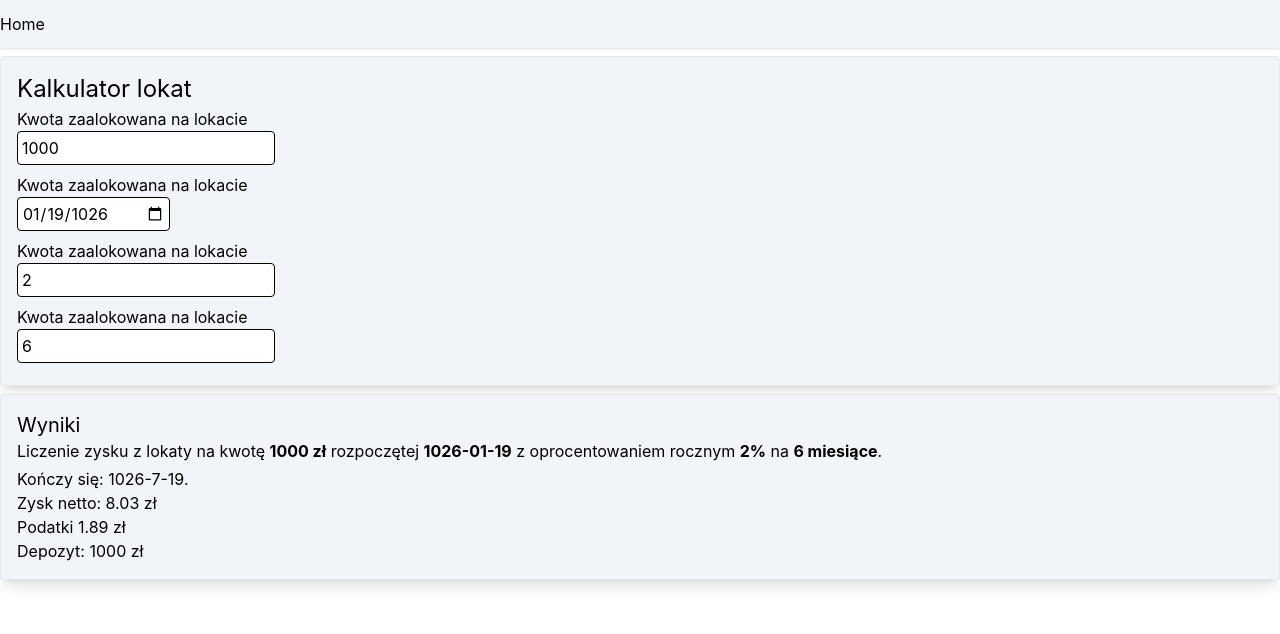
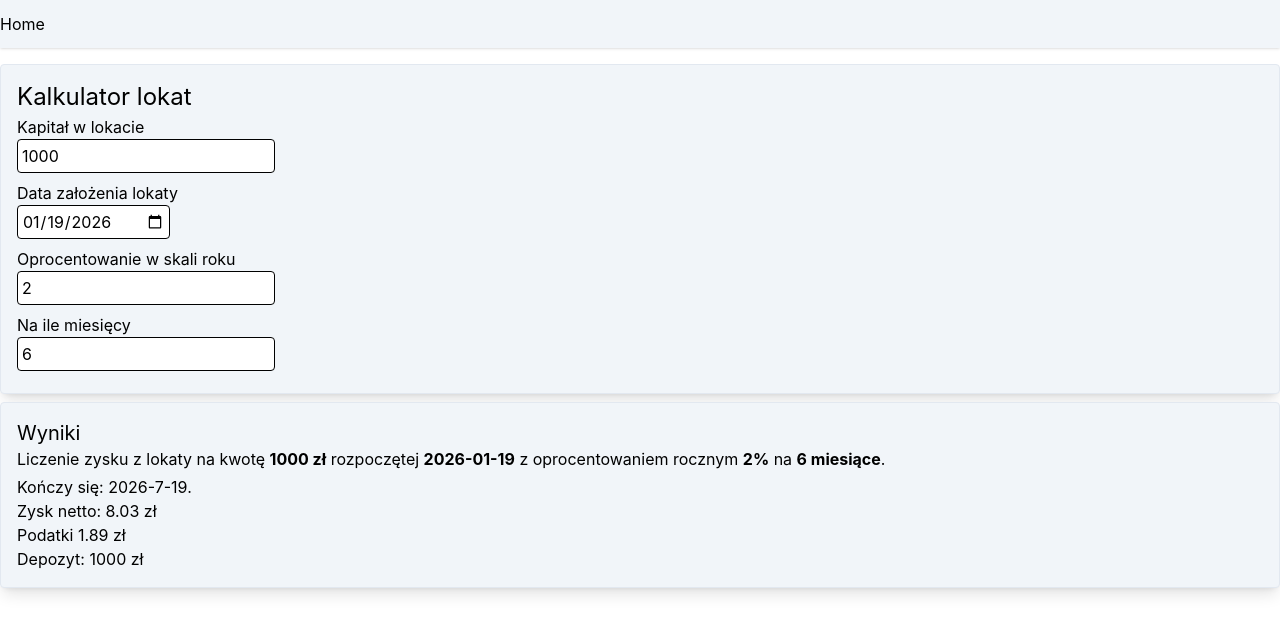
Before and after one commit to kolaczyn/investment-calculator, a Vue app: page / in a window 1280 px wide. Shown: the top 634 px of the page. Built offline with nearby package versions, Linux system fonts and the light colour scheme; the HTML template or start-up script is replaced by a standard one.

Commit message:
fix start date and labels

```diff
--- a/src/components/app-input/AppInput.vue
+++ b/src/components/app-input/AppInput.vue
@@ -2,6 +2,7 @@
 import type { InputTypeHTMLAttribute } from 'vue';
 
 defineProps<{
+    label: string
     id: string,
     type: InputTypeHTMLAttribute,
     step?: string
@@ -11,7 +12,7 @@ const model = defineModel()
 
 <template>
     <div>
-        <label class="block" :for="id">Kwota zaalokowana na lokacie</label>
+        <label class="block" :for="id">{{ label }}</label>
         <input class="bg-white border border-black rounded-sm p-1 mb-1.5" :id="id" v-model="model" :type="type"
             :step="step" />
     </div>
--- a/src/components/app/App.vue
+++ b/src/components/app/App.vue
@@ -5,7 +5,7 @@ import AppHeader from '../app-header/AppHeader.vue';
 
 <template>
   <AppHeader />
-  <div class="py-2">
+  <div class="py-4">
     <RouterView />
   </div>
 </template>
--- a/src/components/deposit/DepositCalculator.vue
+++ b/src/components/deposit/DepositCalculator.vue
@@ -7,7 +7,7 @@ import AppInput from '../app-input/AppInput.vue';
 import Card from '../card/Card.vue';
 
 const amount = ref(1000)
-const startDate = ref("1026-01-19")
+const startDate = ref("2026-01-19")
 const annualInterest = ref(2)
 const periodMonths = ref(6)
 
@@ -25,10 +25,11 @@ const amountAfterEnd = computed(() => getDepositGains({
     <div class="grid gap-2">
         <Card class="grid gap-0.5">
             <h1 class="text-2xl">Kalkulator lokat</h1>
-            <AppInput id="amount" type="number" v-model.number="amount" />
-            <AppInput id="start-date" type="date" v-model="startDate" />
-            <AppInput id="annual-interest" type="number" v-model.number="annualInterest" step="0.5" />
-            <AppInput id="period-months" type="number" v-model.number="periodMonths" />
+            <AppInput label="Kapitał w lokacie" id="amount" type="number" v-model.number="amount" />
+            <AppInput label="Data założenia lokaty" id="start-date" type="date" v-model="startDate" />
+            <AppInput label="Oprocentowanie w skali roku" id="annual-interest" type="number"
+                v-model.number="annualInterest" step="0.5" />
+            <AppInput label="Na ile miesięcy" id="period-months" type="number" v-model.number="periodMonths" />
         </Card>
 
         <Card>
```
